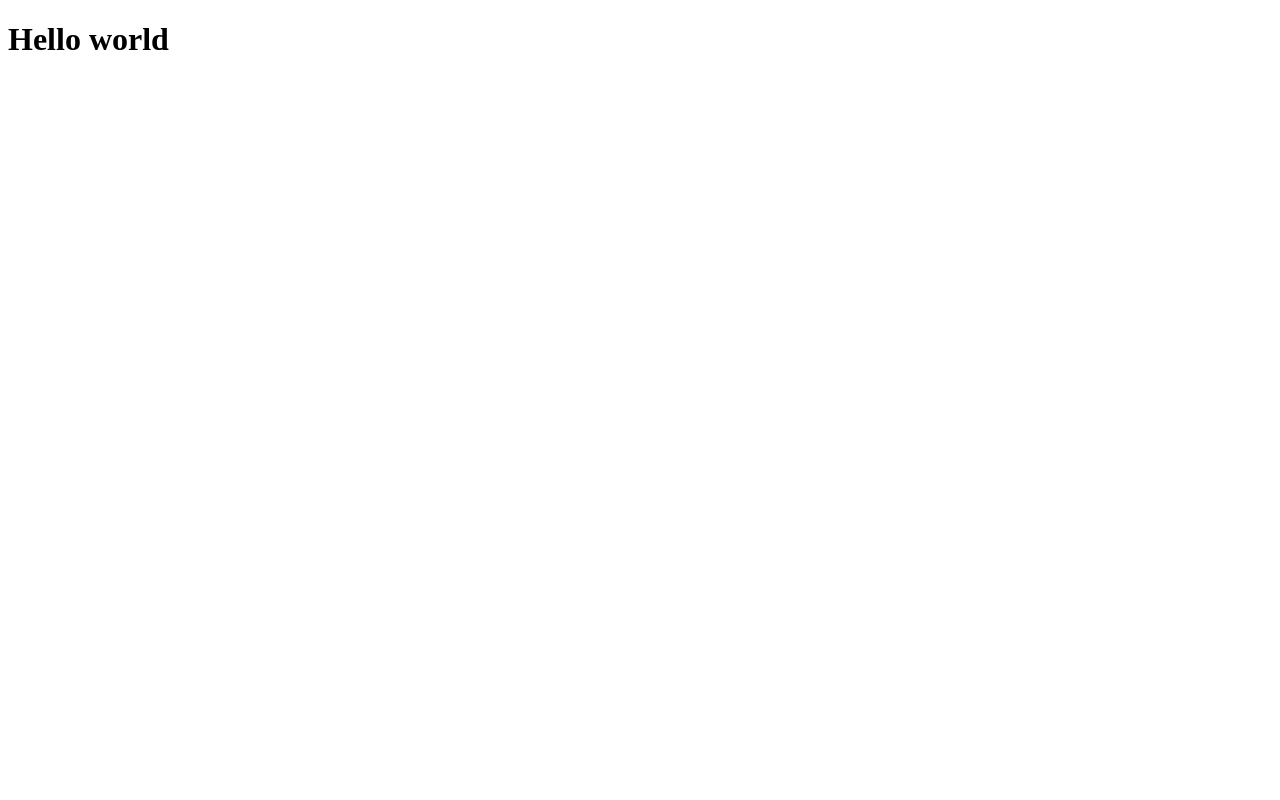
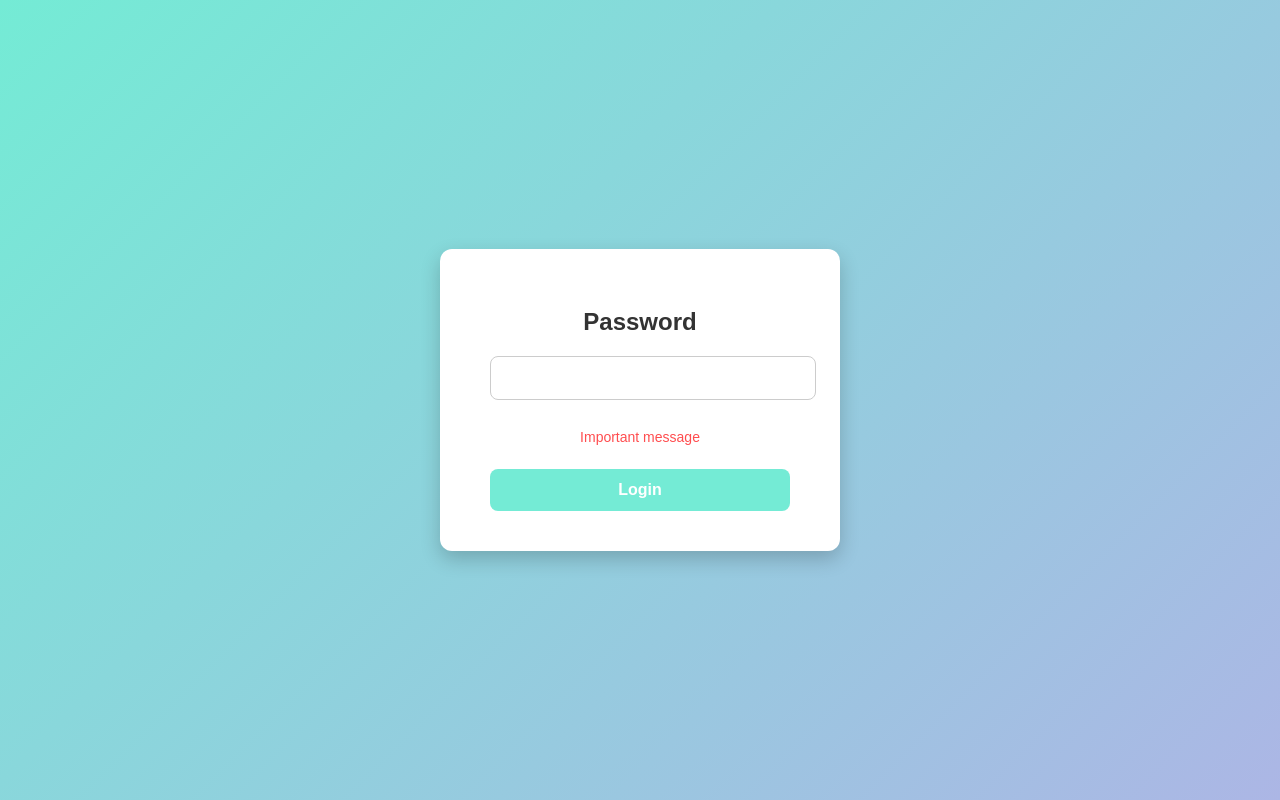
Before and after one commit to Shahidulb15/All-Project, a plain HTML site: page index.html in a window 1280 px wide. Drawn offline with Linux system fonts and the light colour scheme.

Commit message:
small changes

```diff
--- a/index.html
+++ b/index.html
@@ -3,9 +3,16 @@
 <head>
   <meta charset="UTF-8">
   <meta name="viewport" content="width=device-width, initial-scale=1.0">
+  <link rel="stylesheet" href="style.css">
   <title>Document</title>
 </head>
 <body>
-    <h1> Hello world</h1>
+    <div>
+      <h2 id = "headLine">Password</h2>
+      <input type="password" id="passWord">
+      <p id="message">Important message</p>
+      <button id ="loginButton">Login</button>
+    </div>
+    <script src= "main.js"></script>
 </body>
 </html>
--- /dev/null
+++ b/main.js
@@ -0,0 +1,8 @@
+let headline = document.querySelector("#headLine");
+let message = document.querySelector("#message");
+let loginbutton = document.querySelector("#loginButton");
+
+loginbutton.onclick = function () {
+  let password = document.querySelector("#passWord").value.trim();
+  headline.textContent = "Welcome";
+};
--- /dev/null
+++ b/style.css
@@ -0,0 +1,70 @@
+/* Apply to whole page */
+body {
+  height: 100vh;
+  margin: 0;
+  display: flex;
+  justify-content: center;
+  align-items: center;
+  background: linear-gradient(135deg, #74ebd5, #acb6e5); /* colorful background */
+  font-family: Arial, sans-serif;
+}
+
+/* Container style */
+div {
+  background-color: #ffffff;
+  padding: 40px 50px;
+  border-radius: 12px;
+  box-shadow: 0 8px 20px rgba(0,0,0,0.2);
+  text-align: center;
+  width: 300px;
+}
+
+/* Headline */
+#headLine {
+  color: #333333;
+  margin-bottom: 20px;
+  font-size: 24px;
+  font-weight: bold;
+}
+
+/* Password input */
+#passWord {
+  width: 100%;
+  padding: 12px;
+  margin-bottom: 15px;
+  border: 1px solid #ccc;
+  border-radius: 8px;
+  font-size: 16px;
+  transition: border-color 0.3s;
+}
+
+#passWord:focus {
+  border-color: #74ebd5;
+  outline: none;
+}
+
+/* Message paragraph */
+#message {
+  color: #ff4d4f;
+  margin-bottom: 20px;
+  font-size: 14px;
+  min-height: 20px;
+}
+
+/* Login button */
+#loginButton {
+  width: 100%;
+  padding: 12px;
+  background-color: #74ebd5;
+  border: none;
+  border-radius: 8px;
+  font-size: 16px;
+  font-weight: bold;
+  color: white;
+  cursor: pointer;
+  transition: background-color 0.3s;
+}
+
+#loginButton:hover {
+  background-color: #67d3c3;
+}
```
